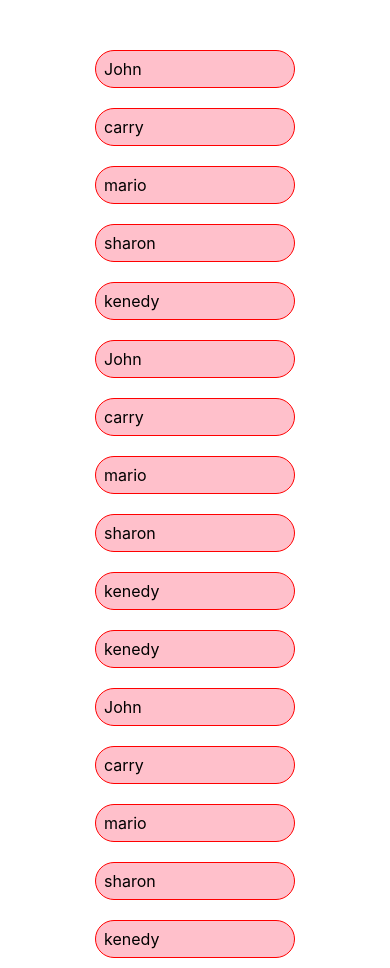
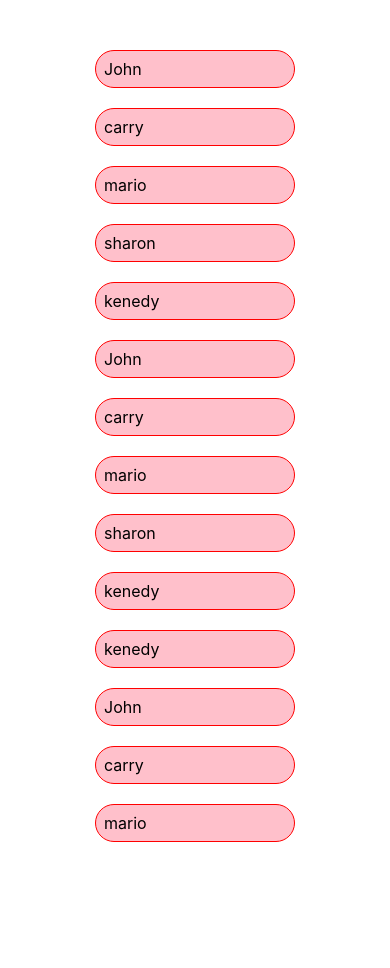
Before and after one commit to react-native-jovan/my-first-app-learn, a React Native app: screen / in a window 390 px wide. After the commit the page ends 844 px from the top, so only its background shows below. Built offline with nearby package versions, Linux system fonts and the light colour scheme.

Commit message:
adding scrollview component

```diff
--- a/App.js
+++ b/App.js
@@ -1,6 +1,6 @@
 import { StatusBar } from 'expo-status-bar';
 import React,{useState} from 'react';
-import { Button, StyleSheet, Text, View,TextInput } from 'react-native';
+import { Button, StyleSheet, Text, View,TextInput,ScrollView } from 'react-native';
 
 export default function App() {
   const [name,setName]=useState('Job')
@@ -54,6 +54,7 @@ export default function App() {
         onChangeText={(val)=>setAge(val)}
         />
       </View> */}
+      <ScrollView>
       {
         people.map((item)=>{
           return (
@@ -62,7 +63,7 @@ export default function App() {
             </View>
           )
         })
-      }
+      }</ScrollView>
       <StatusBar style="auto" />
     </View>
   );
```
